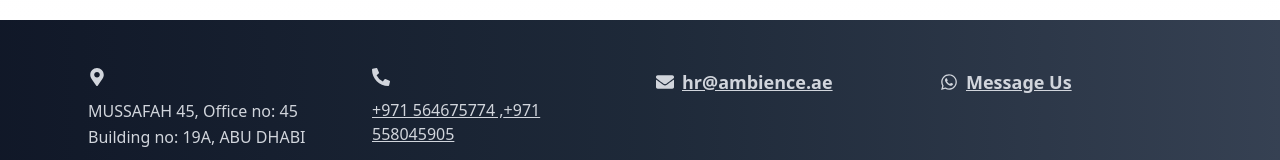
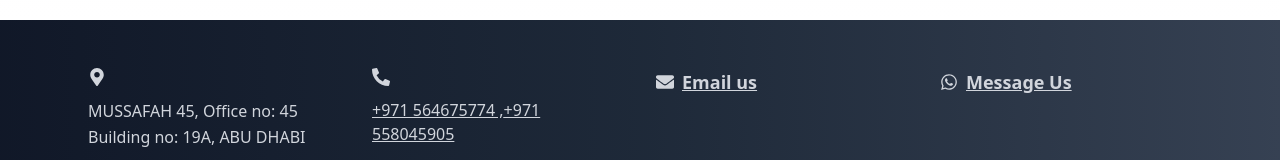
Before and after one commit to FARISKP001/Ambience, a React (Vite) app: page / in a window 1280 px wide. Shown: the part 2430-2590 px from the top of the page. Built offline with nearby package versions, Linux system fonts and the light colour scheme.

Commit message:
UI Changes v5

```diff
--- a/src/App.jsx
+++ b/src/App.jsx
@@ -272,8 +272,8 @@
       <h3 className="text-lg font-semibold mb-3 flex items-center justify-center md:justify-start gap-2">
         <FaEnvelope className="text-gray-300" />
         <p className="text-gray-300">
-        <a href="mailto:hr@ambience.ae" className="underline hover:text-white">
-          hr@ambience.ae
+        <a href="mailto:ambiencegeneralfoods@gmail.com" className="underline hover:text-white">
+          Email us
         </a>
       </p>
       </h3>
```
